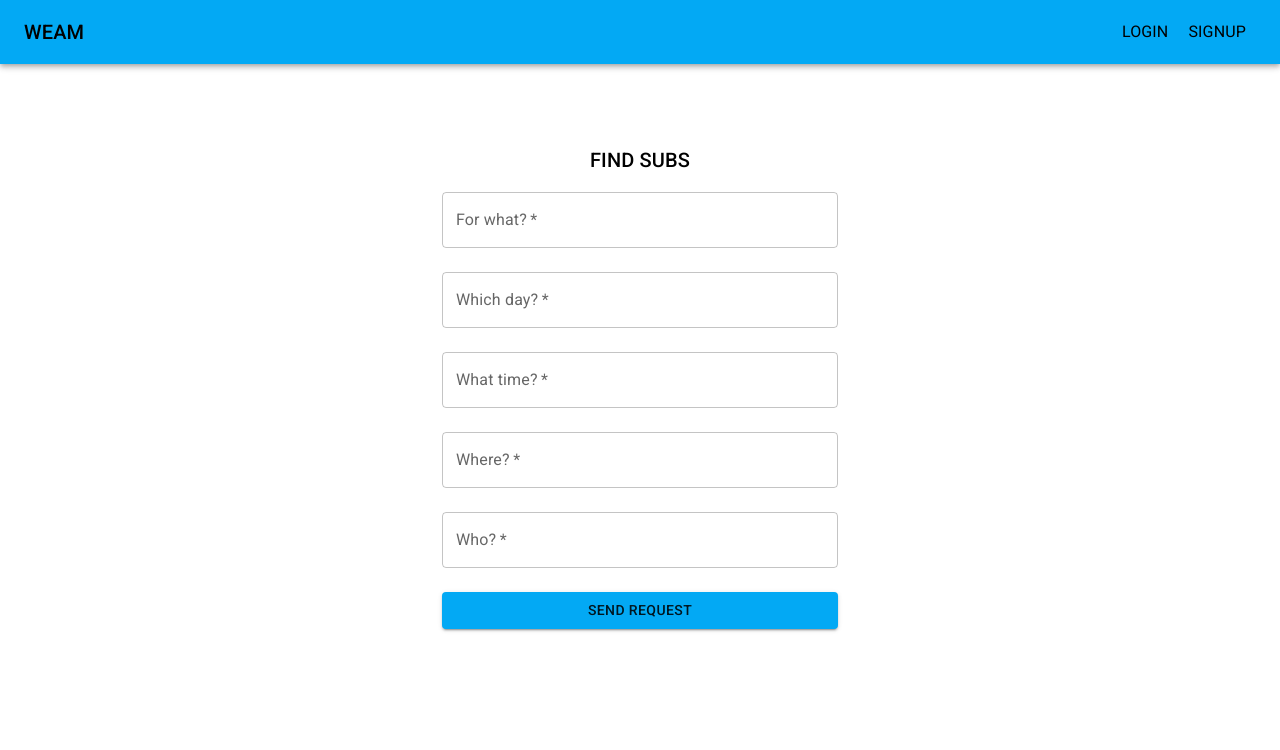
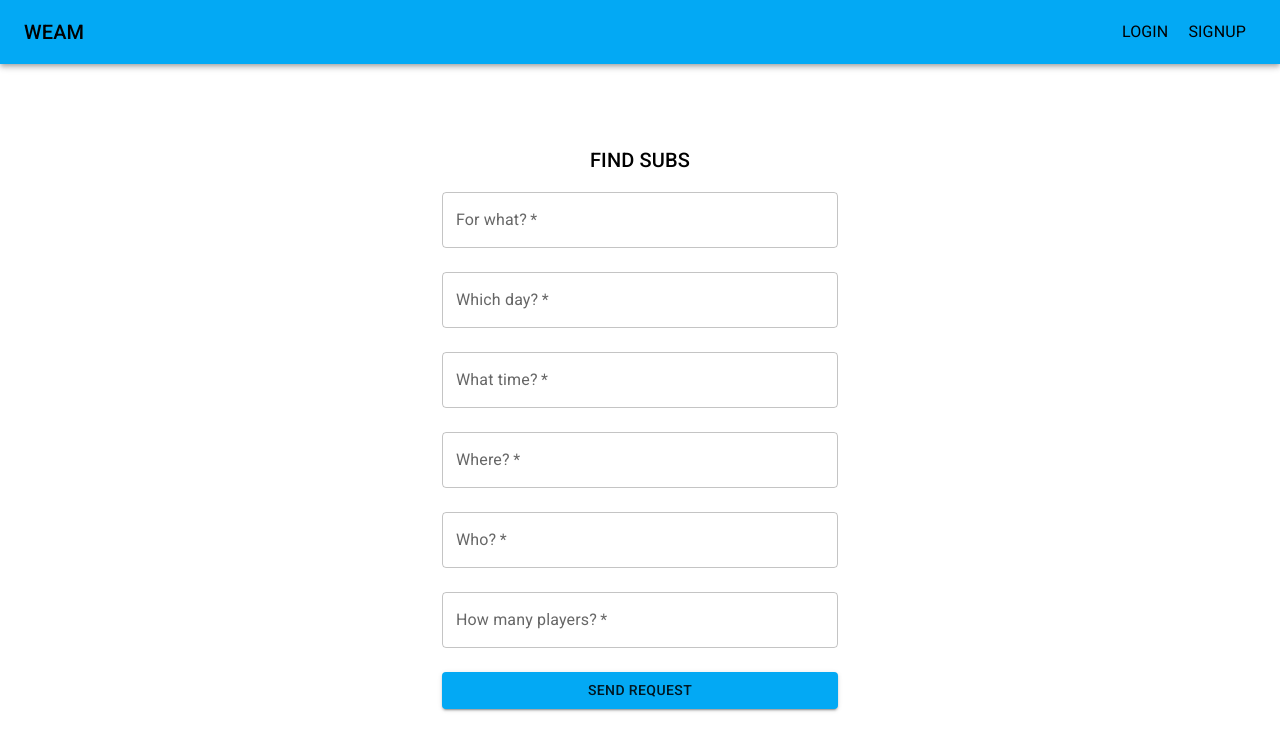
Before and after one commit to Maxisab/weam, a React (Create React App) app: page /sub-request in a window 1280 px wide. Shown: the top 750 px of the page. Built offline with nearby package versions, Linux system fonts and the light colour scheme; no server answers.

Commit message:
Feature: enter number of players needed

```diff
--- a/src/pages/SubRequest/SubRequest.js
+++ b/src/pages/SubRequest/SubRequest.js
@@ -34,7 +34,10 @@ const validationSchema = yup.object({
   contacts: yup
     .string("Enter contact's phone number")
     .matches(phoneRegExp, "Please enter a valid 10-digit phone number")
-    .required("Phone number is required")
+    .required("Phone number is required"),
+  players: yup
+    .string("Enter the number of players needed")
+    .required("Number of players needed is required")
 })
 
 const SubRequest = () => {
@@ -139,6 +142,16 @@ const SubRequest = () => {
             error={formik.touched.contacts && Boolean(formik.errors.contacts)}
             helperText={formik.touched.contacts && formik.errors.contacts}
           />
+          <TextField
+            label='How many players?'
+            id='players'
+            variant='outlined'
+            required
+            fullWidth
+            {...formik.getFieldProps('players')}
+            error={formik.touched.players && Boolean(formik.errors.players)}
+            helperText={formik.touched.players && formik.errors.players}
+          />
           <Button
             variant="contained"
             color="primary"
```
